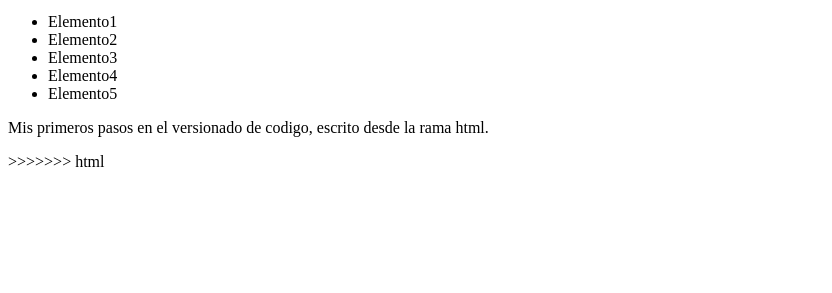
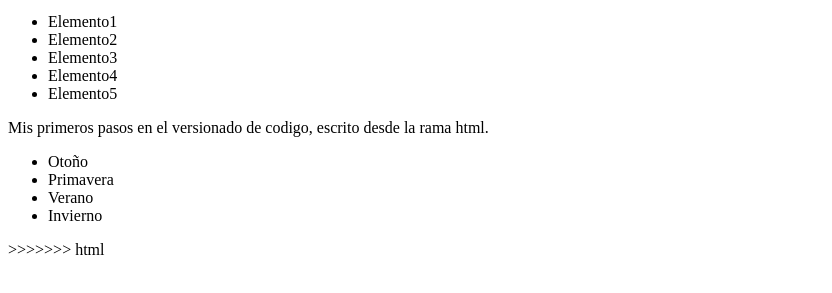
Before and after one commit to mdominguezmin/ejemplo-git, a plain HTML site: page index.html in a window 1280 px wide. Shown: the part 101-394 px from the top of the page, without its empty margins (0-832 px from the left). Drawn offline with Linux system fonts and the light colour scheme; a script that the page names is missing.

Commit message:
Agregando las estaciones del año

```diff
--- a/index.html
+++ b/index.html
@@ -17,6 +17,15 @@
         <li>Elemento5</li>
     </ul>
     <p>Mis primeros pasos en el versionado de codigo, escrito desde la rama html.</p>
+
+    <p>
+        <ul>
+            <li>Otoño</li>
+            <li>Primavera</li>
+            <li>Verano</li>
+            <li>Invierno</li>
+        </ul>
+    </p>
     <script src="inde.js"></script>
 >>>>>>> html
 </body>
```
